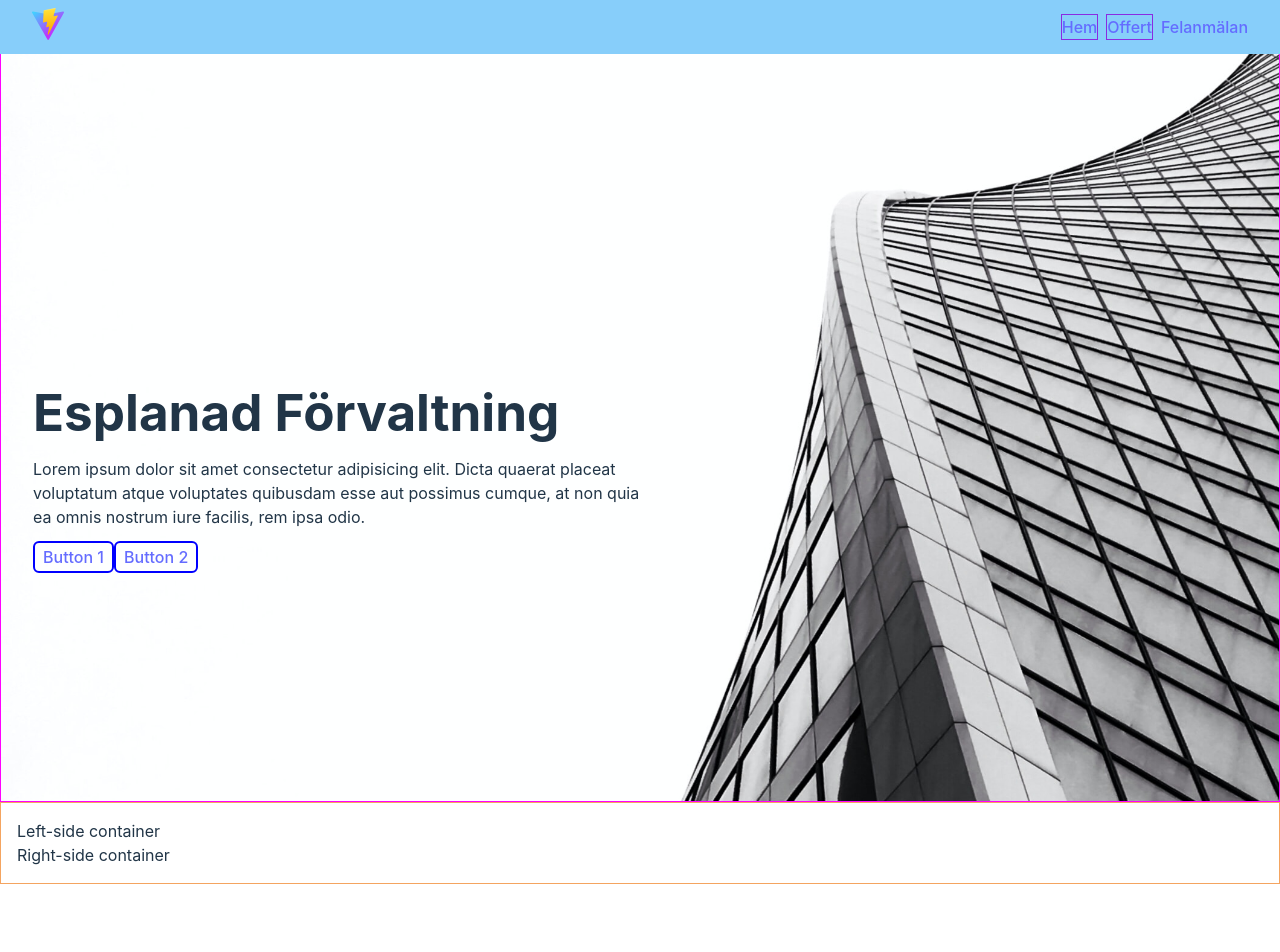
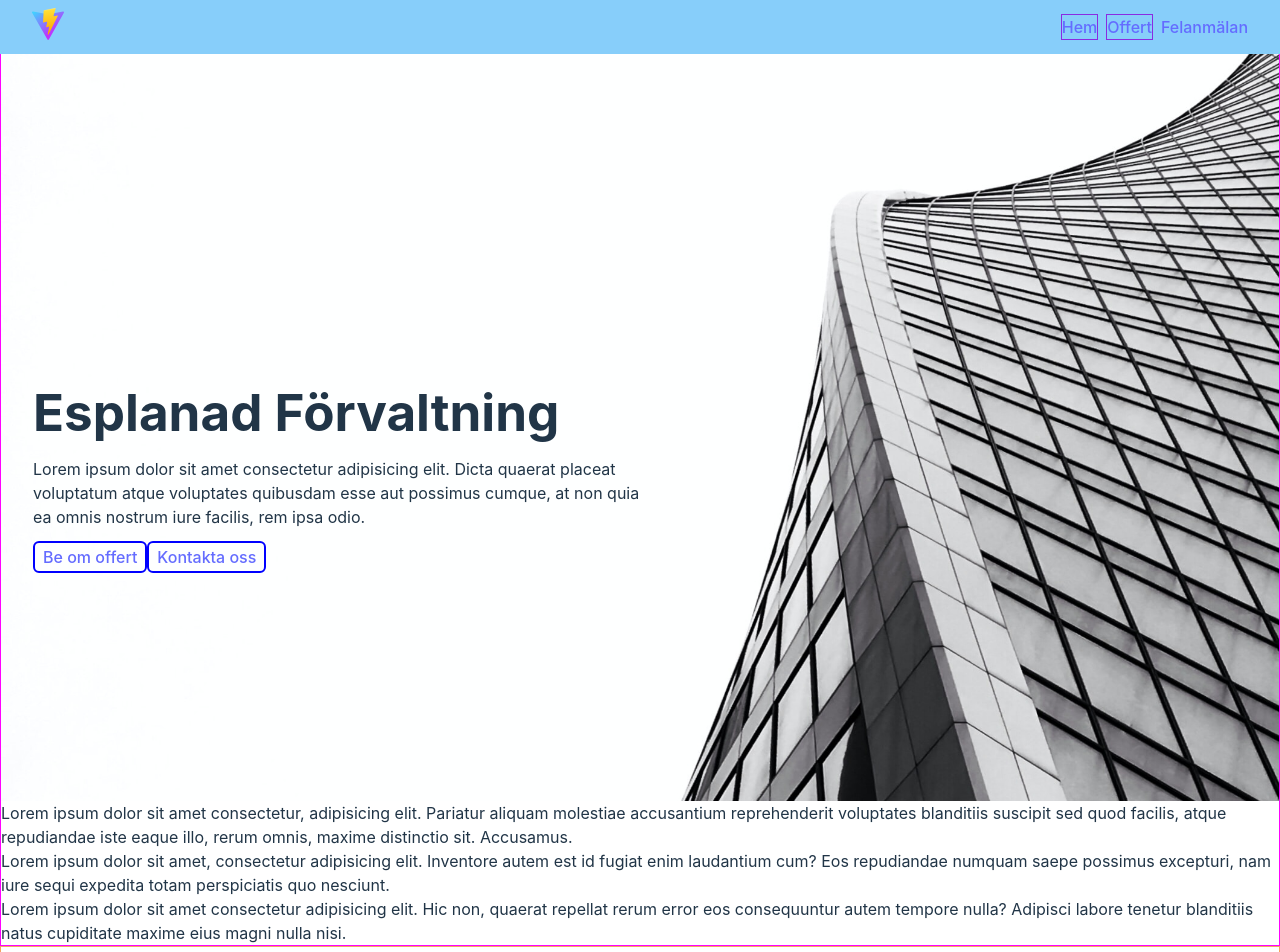
Before and after one commit to FredrikRidderfalk/esplanad-website-vite, a React (Vite) app: page / in a window 1280 px wide. Shown: the top 952 px of the page. Before the commit the page ends 884 px from the top, so only its background shows below. Built offline with nearby package versions, Linux system fonts and the light colour scheme.

Commit message:
feat: add services section

```diff
--- a/src/Home.tsx
+++ b/src/Home.tsx
@@ -4,7 +4,7 @@ import "./Home.css";
 function Home() {
   return (
     <div className="home">
-      <div className="hero">
+      <section className="hero">
         <div className="hero-content">
           <h1>Esplanad Förvaltning</h1>
           <p>
@@ -14,14 +14,43 @@ function Home() {
             odio.
           </p>
           <a className="hero-btn" href="">
-            Button 1
+            Be om offert
           </a>
           <a className="hero-btn" href="">
-            Button 2
+            Kontakta oss
           </a>
         </div>
-        {/* <img className="hero-img" src={logo} alt="A tall building." /> */}
-      </div>
+      </section>
+
+      <section className="services">
+        <div className="service-1">
+          <div className="service-description">
+            Lorem ipsum dolor sit amet consectetur, adipisicing elit. Pariatur
+            aliquam molestiae accusantium reprehenderit voluptates blanditiis
+            suscipit sed quod facilis, atque repudiandae iste eaque illo, rerum
+            omnis, maxime distinctio sit. Accusamus.
+          </div>
+          <div className="service-img"></div>
+        </div>
+        <div className="service-2">
+          <div className="service-description">
+            Lorem ipsum dolor sit amet, consectetur adipisicing elit. Inventore
+            autem est id fugiat enim laudantium cum? Eos repudiandae numquam
+            saepe possimus excepturi, nam iure sequi expedita totam perspiciatis
+            quo nesciunt.
+          </div>
+          <div className="service-img"></div>
+        </div>
+        <div className="service-3">
+          <div className="service-description">
+            Lorem ipsum dolor sit amet consectetur adipisicing elit. Hic non,
+            quaerat repellat rerum error eos consequuntur autem tempore nulla?
+            Adipisci labore tenetur blanditiis natus cupiditate maxime eius
+            magni nulla nisi.
+          </div>
+          <div className="service-img"></div>
+        </div>
+      </section>
     </div>
   );
 }
```
